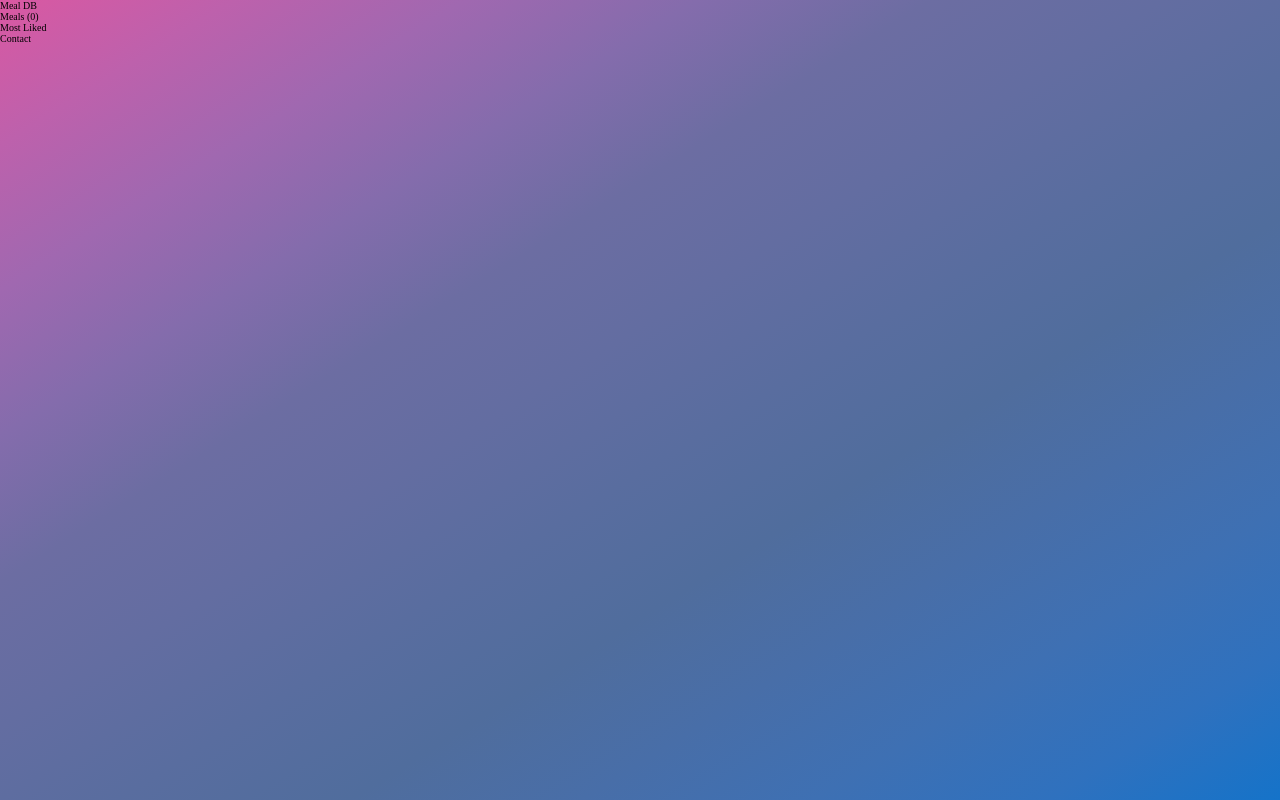
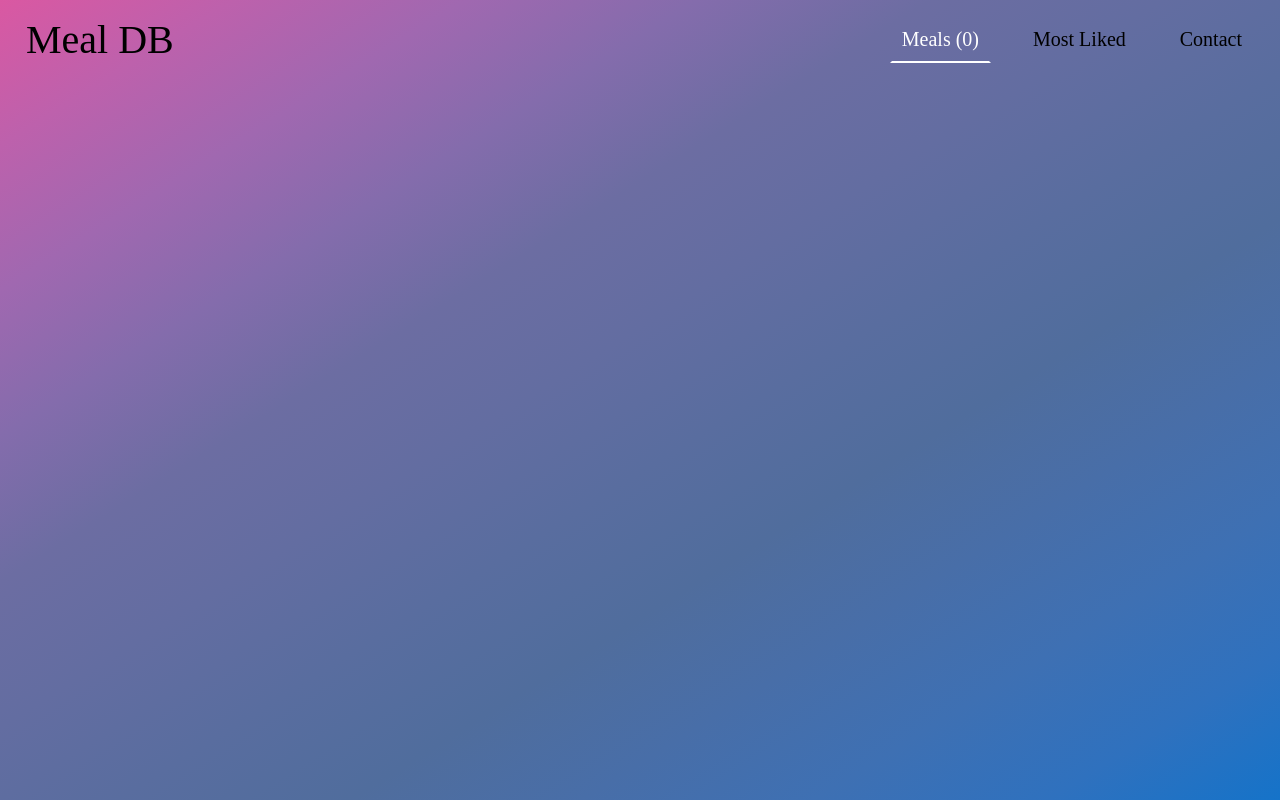
Before and after one commit to Alusp/meals-capstone-project, a website built with webpack: page src/index.html in a window 1280 px wide. Built offline with nearby package versions, Linux system fonts and the light colour scheme; no server answers; a web font is replaced by a local one.

Commit message:
Add `[style]` for header in the styles.css

```diff
--- a/src/style.css
+++ b/src/style.css
@@ -59,3 +59,45 @@ h5,
 h6 {
   font-size: 2.6rem;
 }
+.header {
+  display: flex;
+  justify-content: space-between;
+  align-items: center;
+  font-size: 2rem;
+  padding: 1.6rem 2.6rem;
+}
+
+.logo {
+  font-size: 4rem;
+  width: max-content
+}
+
+.nav-menu {
+  width: auto;
+}
+
+.nav-menu_ul {
+  display: flex;
+  gap: 3rem;
+  justify-content: flex-end;
+}
+
+.nav-menu_option {
+  border: 0.2rem solid transparent;
+  padding: 1rem;
+}
+
+.nav-menu_option:hover {
+  cursor: pointer;
+  color: white;
+  border-bottom-color: rgba(255, 255, 255, 0.829);
+}
+
+.nav-menu_option.active {
+  color: white;
+  border-bottom-color: white;
+}
+
+#root {
+  padding-top: 5rem;
+}
```
